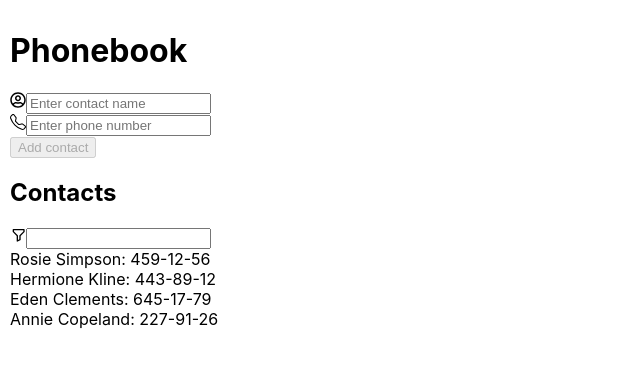
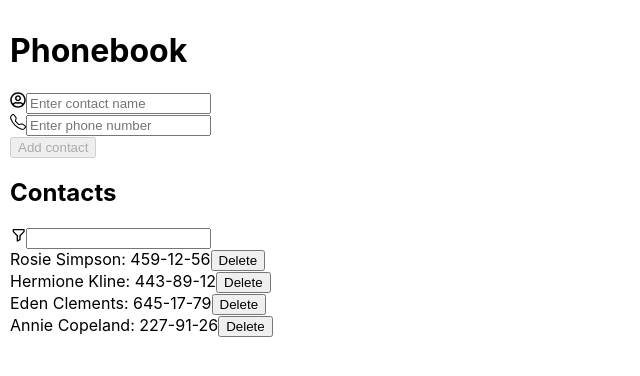
Before and after one commit to Sichkaruk/goit-react-hw-02-phonebook, a React (Create React App) app: page / in a window 1280 px wide. Shown: the top 376 px of the page, without its empty margins (0-640 px from the left). Built offline with nearby package versions, Linux system fonts and the light colour scheme.

Commit message:
add match-check and remover

```diff
--- a/src/App.js
+++ b/src/App.js
@@ -20,11 +20,23 @@ class App extends Component {
     }));
   };
 
+  onDelete = (id) => {
+    const { contacts } = this.state;
+    for (let i = 0; i < contacts.length; i += 1) {
+      if (contacts[i].id === id) {
+        contacts.splice(i, 1);
+        break;
+      }
+    }
+    this.onChangeState(contacts);
+  };
+
   render() {
     const {
       state: { contacts, filter },
       onChangeState,
       onFilter,
+      onDelete,
     } = this;
 
     return (
@@ -33,7 +45,7 @@ class App extends Component {
         <ContactForm contacts={contacts} onChangeState={onChangeState} />
         <h2>Contacts</h2>
         <Filter onFilter={onFilter} />
-        <ContactList contacts={contacts} filter={filter} />
+        <ContactList contacts={contacts} filter={filter} onDelete={onDelete} />
       </>
     );
   }
--- a/src/components/ContactForm/ContactForm.js
+++ b/src/components/ContactForm/ContactForm.js
@@ -21,10 +21,22 @@ class ContactForm extends Component {
     e.preventDefault();
     const { name, number } = this.state;
     const { contacts, onChangeState } = this.props;
+    if (this.matchCheck(name, contacts)) return this.alertMsg(name);
     contacts.push({ id: nanoid(), name: name, number: number });
     this.setState(() => ({ number: number }));
     onChangeState(contacts);
     this.reset();
+  };
+
+  matchCheck = (name, contacts) => {
+    for (let i = 0; i < contacts.length; i += 1) {
+      if (contacts[i].name === name) return true;
+    }
+    return false;
+  };
+
+  alertMsg = (name) => {
+    alert(`${name} is alredy in contacts`);
   };
 
   reset = () => {
--- a/src/components/ContactList/ContactList.js
+++ b/src/components/ContactList/ContactList.js
@@ -2,7 +2,7 @@ import React, { Component } from "react";
 
 class ContactList extends Component {
   render() {
-    const { contacts, filter } = this.props;
+    const { contacts, filter, onDelete } = this.props;
     let filterContacts = contacts;
     if (filter) {
       filterContacts = contacts.filter(({ name }) =>
@@ -14,6 +14,9 @@ class ContactList extends Component {
         {filterContacts.map(({ id, name, number }) => (
           <li key={id}>
             {name}: {number}
+            <button type="button" onClick={() => onDelete(id)}>
+              Delete
+            </button>
           </li>
         ))}
       </ul>
```
